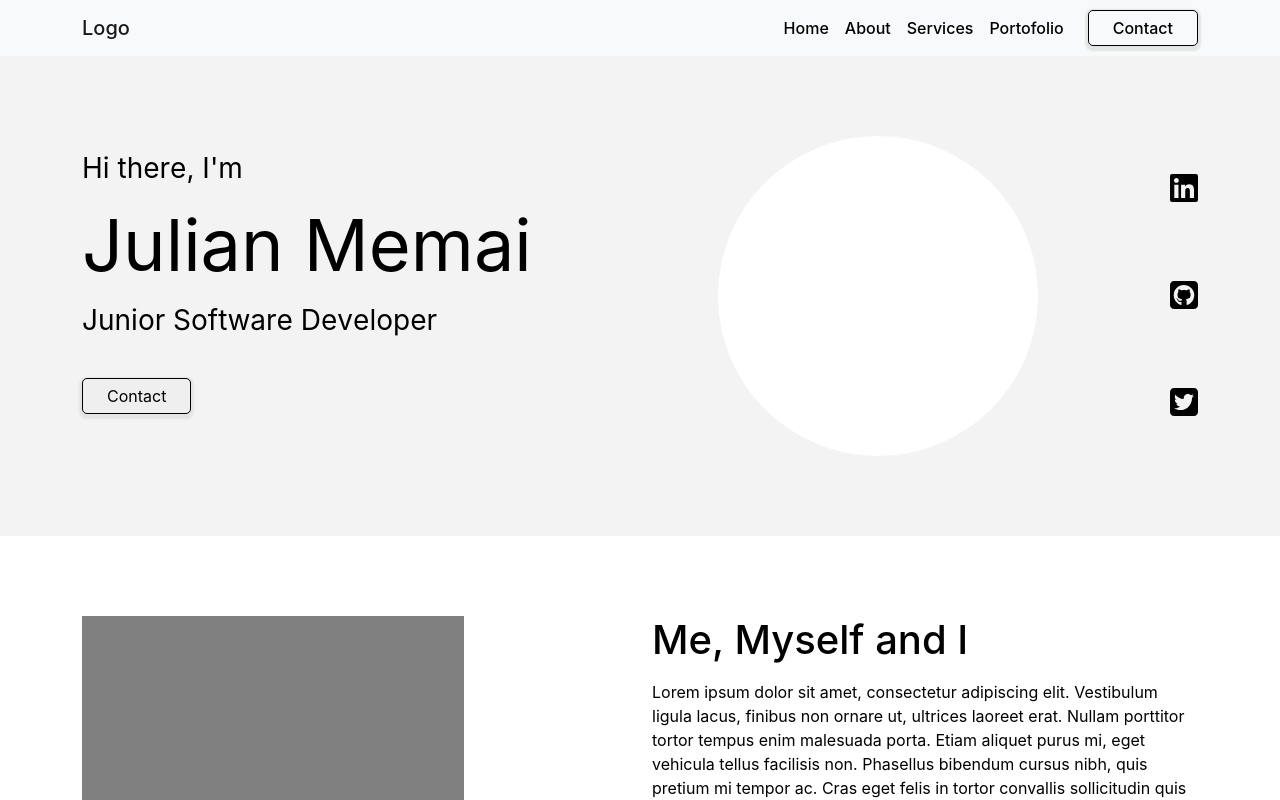
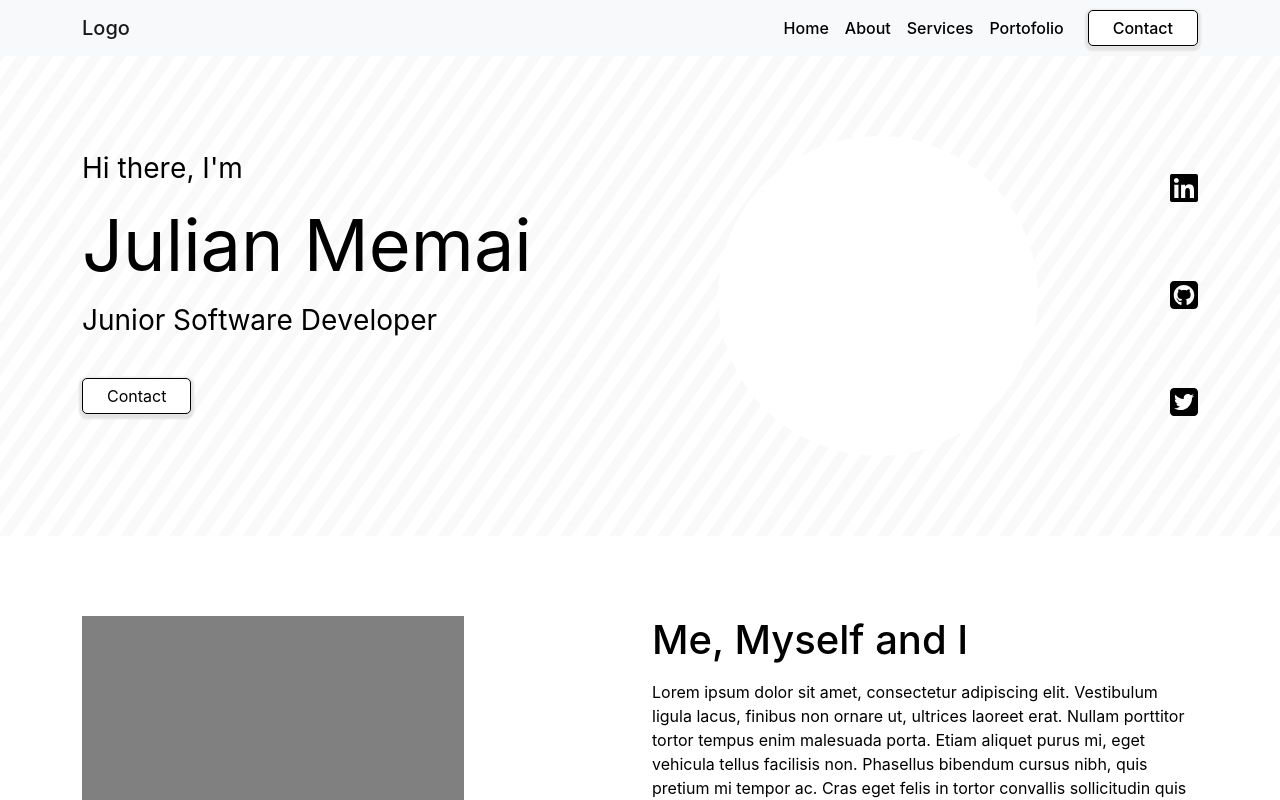
Before and after one commit to Jul-Me/My-Website, a React (Create React App) app: page / in a window 1280 px wide. Shown: the top 800 px of the page. Built offline with nearby package versions, Linux system fonts and the light colour scheme.

Commit message:
styles: Added stripes background

```diff
--- a/src/components/Hero/Hero.scss
+++ b/src/components/Hero/Hero.scss
@@ -1,8 +1,8 @@
 @import '/src/index.scss';
 
 .hero {
-  background-color: $secondary-color;
   @extend .section-gutter;
+  @extend .stripes-background;
 
   &-greeting {
     white-space: nowrap;
@@ -13,7 +13,7 @@
 
     span {
       white-space: pre;
-      @extend .rubberBandAnimation;
+      @extend .rubber-band-animation;
     }
 
     h3 {
@@ -31,7 +31,7 @@
         margin: 0 auto;
       }
 
-      @extend .rubberBandAnimation;
+      @extend .rubber-band-animation;
 
       &:hover {
         @extend .animated;
@@ -62,7 +62,7 @@
     }
 
     > div {
-      @extend .rubberBandAnimation;
+      @extend .rubber-band-animation;
 
       &:hover {
         @extend .animated;
--- a/src/components/Portfolio/Portfolio.scss
+++ b/src/components/Portfolio/Portfolio.scss
@@ -2,6 +2,7 @@
 
 .portfolio {
   @extend .section-gutter;
+  @extend .stripes-background;
 
   &-card {
     width: 20rem;
--- a/src/index.scss
+++ b/src/index.scss
@@ -22,6 +22,7 @@
   border: 1px solid $text-color;
   box-shadow: 0px 2px 2px 3px darken($secondary-color, 6%);
   border-radius: 5px;
+  background-color: $primary-color;
 
   &:hover {
     color: lighten($text-color, 30%);
@@ -62,12 +63,7 @@
   }
 }
 
-.rubberBand {
-  -webkit-animation-name: rubberBand;
-  animation-name: rubberBand;
-}
-
-.rubberBandAnimation {
+.rubber-band-animation {
   display: inline-block;
   animation-duration: 1s;
   animation-fill-mode: both;
@@ -78,3 +74,13 @@
   -webkit-animation-name: rubberBand;
   animation-name: rubberBand;
 }
+
+.stripes-background {
+  background: repeating-linear-gradient(
+    -55deg,
+    rgba($secondary-color, 0.5),
+    rgba($secondary-color, 0.5) 10px,
+    $primary-color 10px,
+    $primary-color 20px
+  );
+}
```
